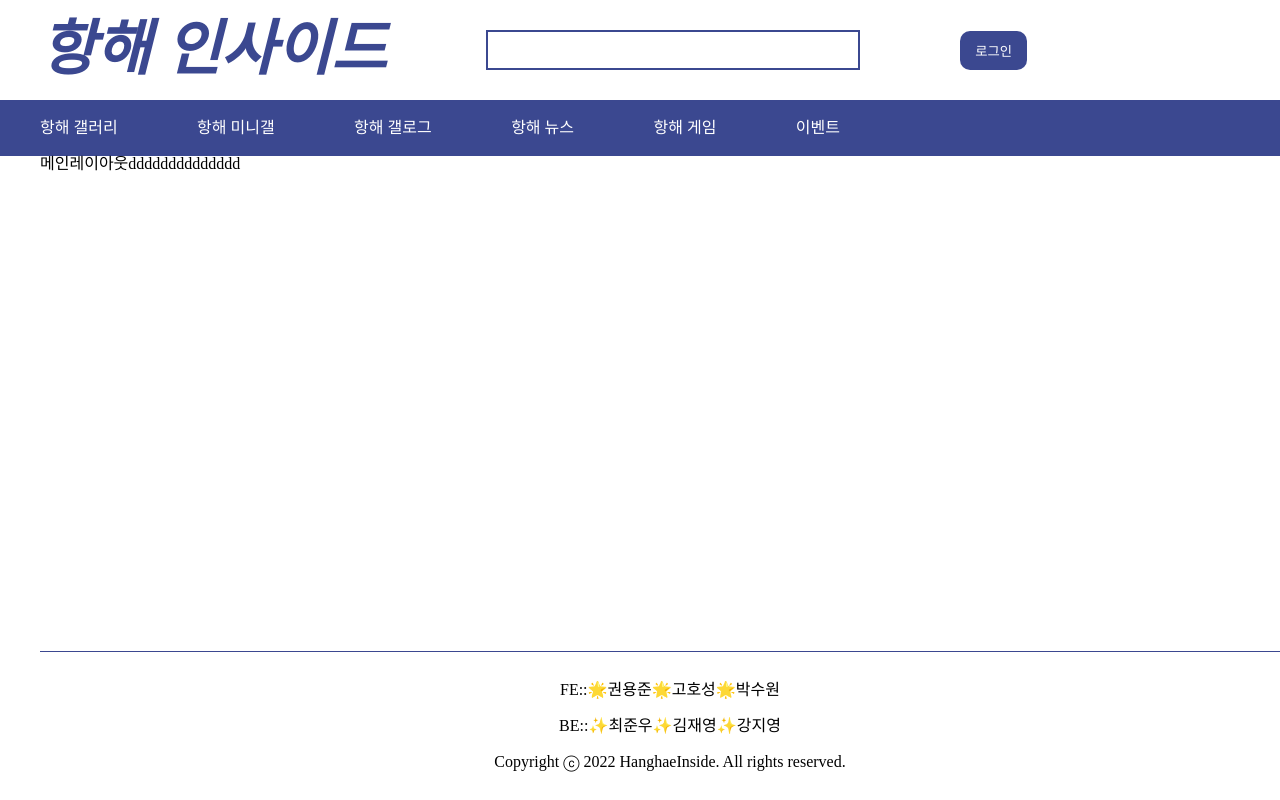
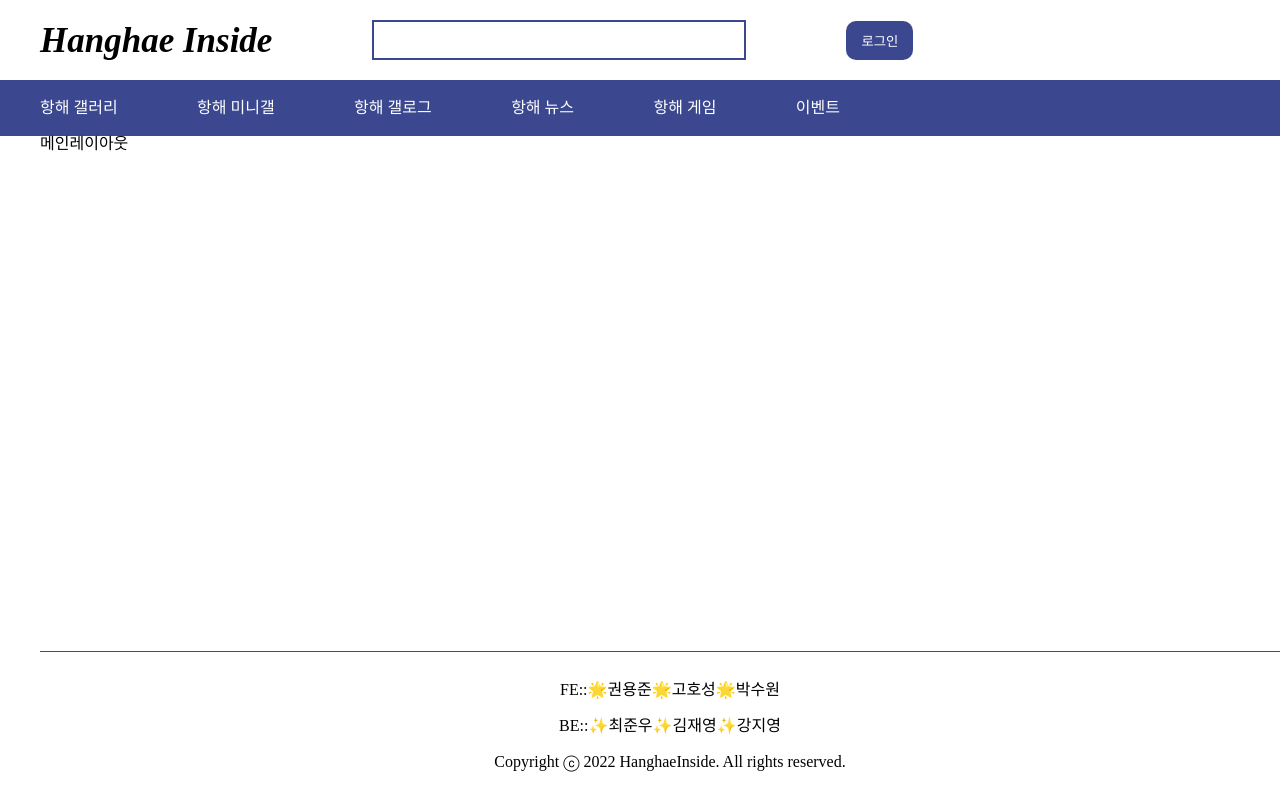
Before and after one commit to kksltv123/hanghae99Inside, a React (Create React App) app: page / in a window 1280 px wide. Built offline with nearby package versions, Linux system fonts and the light colour scheme; a web font is replaced by a local one.

Commit message:
add Login

```diff
--- a/src/components/common/Header.jsx
+++ b/src/components/common/Header.jsx
@@ -6,7 +6,7 @@
     return (
         <>
             <StTopHeader>
-                <StTitle>항해 인사이드</StTitle>
+                <StTitle>Hanghae Inside</StTitle>
                 <StInput/>
                 <StButton>로그인</StButton>
             </StTopHeader>
@@ -52,8 +52,8 @@
 `
 
 const StTitle = styled.h1`
-    font-size: ${(props) => props.theme.fontsizes.title};
-    color: ${(props) => props.theme.colors.mainColor};
+    font-size: ${(props) => props.theme.fontsizes.subtitle};
+    color: #000;
     font-style: italic;
 `
 
--- a/src/components/main/MainLayout.jsx
+++ b/src/components/main/MainLayout.jsx
@@ -3,7 +3,7 @@
 const mainLayout = () => {
     return (
         <div>
-            메인레이아웃dddddddddddddd
+            메인레이아웃
         </div>
     );
 };
--- a/src/router/Router.jsx
+++ b/src/router/Router.jsx
@@ -3,7 +3,8 @@
 import Main from '../components/pages/Main';
 import Detail from '../components/pages/Detail';
 import Create from '../components/pages/Create';
-import NotFound from '../components/pages/NotFound'
+import Login from '../components/pages/LogIn';
+import NotFound from '../components/pages/NotFound';
 
 
 const Router = (props) => {
@@ -14,6 +15,7 @@
                 <Route path='/main' element={<Main/>}/>
                 <Route path='/detail/:postId' element={<Detail/>}/>
                 <Route path='/create' element={<Create/>}/>
+                <Route path='/login' element={<Login/>}/>
                 <Route path='*' element={<NotFound/>}/>
             </Routes>
         </BrowserRouter>
```
